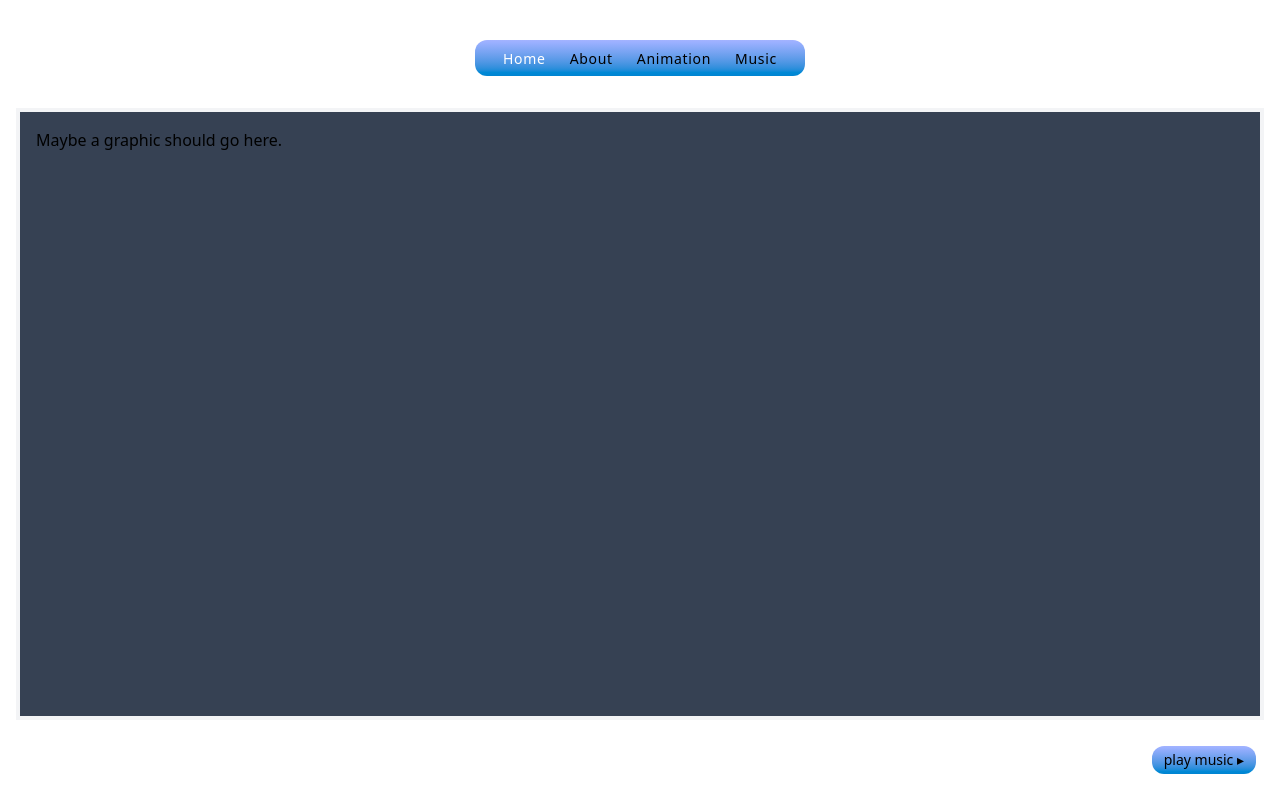
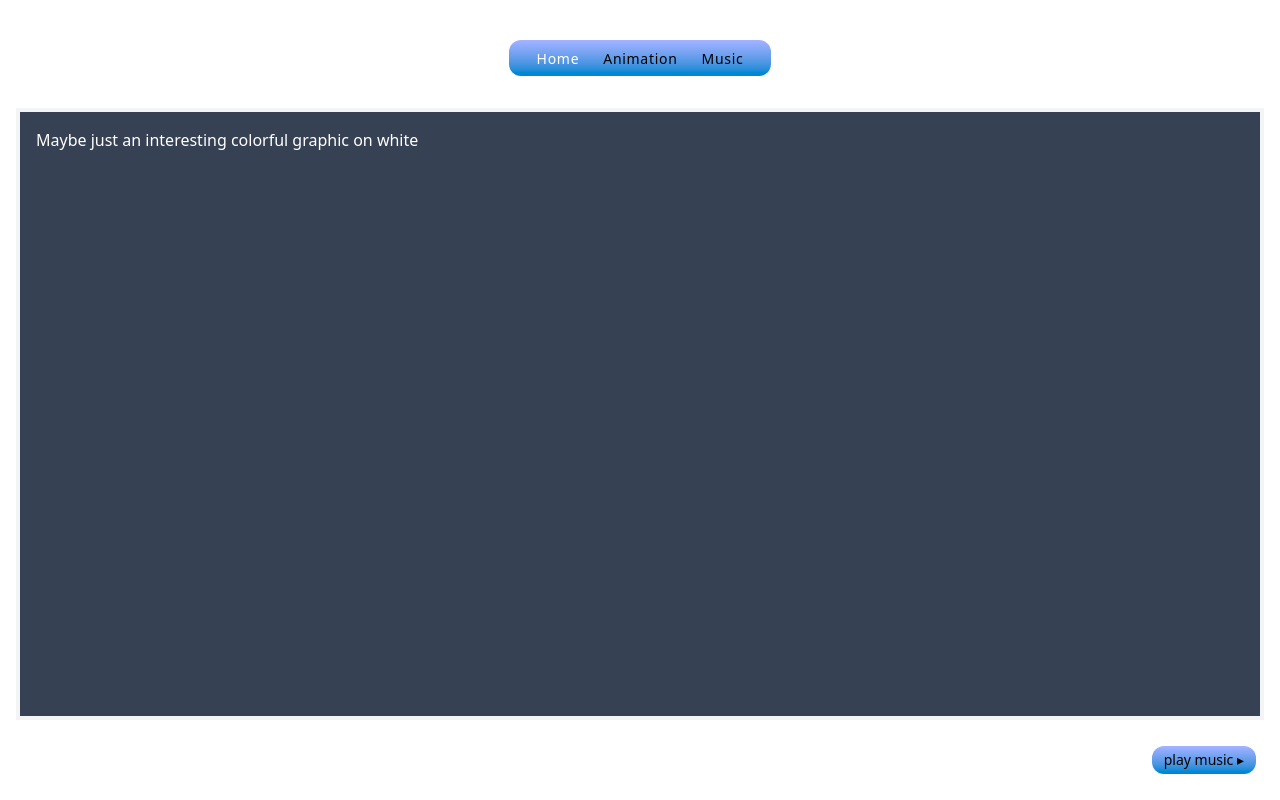
Before and after one commit to ofsound/vue-portfolio, a Vue app: page / in a window 1280 px wide. Built offline with nearby package versions, Linux system fonts and the light colour scheme.

Commit message:
Step up on the animation tailwind

```diff
--- a/src/components/SiteNav.vue
+++ b/src/components/SiteNav.vue
@@ -3,7 +3,7 @@ import { ref } from 'vue'
 
 const navArray = ref([
   { title: 'Home', url: '/' },
-  { title: 'About', url: '/about' },
+  // { title: 'About', url: '/about' },
   { title: 'Animation', url: '/animation' },
   { title: 'Music', url: '/music' },
 ])
@@ -15,7 +15,7 @@ const navArray = ref([
   >
     <template v-for="navItem in navArray" :key="navItem.url">
       <RouterLink
-        class="relative top-px text-sm tracking-wider [&.router-link-exact-active]:text-white"
+        class="relative top-px text-sm tracking-wider transition-all duration-500 [&.router-link-exact-active]:text-white"
         :to="navItem.url"
         >{{ navItem.title }}</RouterLink
       >
--- a/src/views/AnimationView.vue
+++ b/src/views/AnimationView.vue
@@ -1,10 +1,22 @@
 <script setup lang="ts"></script>
 
 <template>
-  <section>
-    <div class="h-20 w-20 animate-spin bg-amber-500"></div>
-    <div class="mt-20 h-20 w-20 animate-pulse bg-amber-500"></div>
-    <div class="mt-20 h-20 w-20 animate-bounce bg-amber-500"></div>
-    <div class="mt-20 h-20 w-20 animate-ping bg-amber-500"></div>
+  <section
+    class="grid h-full grid-cols-2 grid-rows-2 gap-4 [&>div]:flex [&>div]:items-center [&>div]:justify-center [&>div]:bg-black"
+  >
+    <div>
+      <div class="h-20 w-20 animate-spin bg-amber-500"></div>
+    </div>
+    <div>
+      <div class="h-20 w-20 animate-bounce bg-blue-500"></div>
+    </div>
+    <div>
+      <div class="h-20 w-20 animate-bounce bg-green-500"></div>
+    </div>
+    <div>
+      <div class="h-20 w-20 animate-spin bg-amber-500"></div>
+    </div>
   </section>
 </template>
+
+<style scoped></style>
--- a/src/views/HomeView.vue
+++ b/src/views/HomeView.vue
@@ -1,5 +1,5 @@
 <script setup lang="ts"></script>
 
 <template>
-  <p>Maybe a graphic should go here.</p>
+  <p class="text-white">Maybe just an interesting colorful graphic on white</p>
 </template>
```
